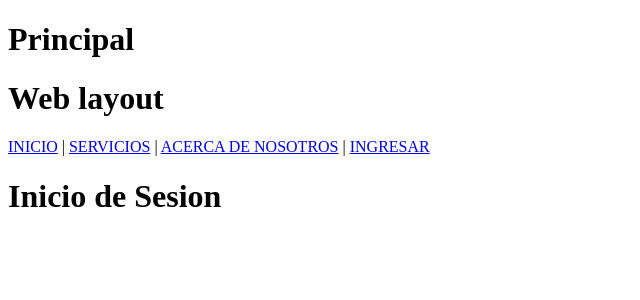
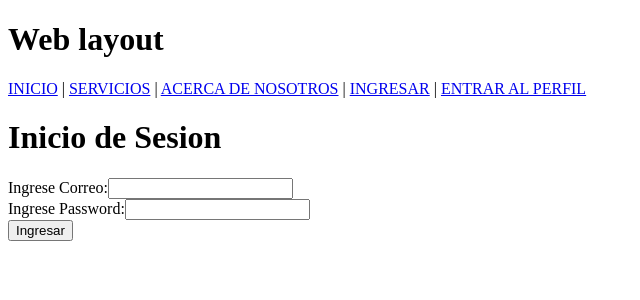
Before and after one commit to cchura94/frontend_proyecto_vue_inventarios, a Vue app: page /auth/ingresar in a window 1280 px wide. Shown: the top 300 px of the page, without its empty margins (0-640 px from the left). Built offline with nearby package versions, Linux system fonts and the light colour scheme.

Commit message:
Servicios + Login

```diff
--- a/package.json
+++ b/package.json
@@ -9,6 +9,7 @@
     "preview": "vite preview"
   },
   "dependencies": {
+    "axios": "^1.18.1",
     "vue": "^3.5.39",
     "vue-router": "^5.1.0"
   },
--- a/src/App.vue
+++ b/src/App.vue
@@ -1,5 +1,3 @@
 <template>
-  <h1>Principal</h1>
-
   <router-view />
 </template>
--- a/src/layout/AppLayout.vue
+++ b/src/layout/AppLayout.vue
@@ -2,7 +2,8 @@
     <h1>App Layout</h1>
 
     <RouterLink to="/admin">PANEL ADMINISTRATIVO</RouterLink> |
-    <RouterLink to="/admin/perfil">Mi PERFIL</RouterLink>
+    <RouterLink to="/admin/perfil">Mi PERFIL</RouterLink> |
+    <RouterLink to="/">VOLVER A LA PÁGINA INICIO</RouterLink>
 
 
     <router-view />
--- a/src/layout/WebLayout.vue
+++ b/src/layout/WebLayout.vue
@@ -4,7 +4,8 @@
     <RouterLink to="/">INICIO</RouterLink> |
     <RouterLink to="/servicios">SERVICIOS</RouterLink> |
     <RouterLink to="/acercade">ACERCA DE NOSOTROS</RouterLink> |
-    <RouterLink to="/auth/ingresar">INGRESAR</RouterLink>
+    <RouterLink to="/auth/ingresar">INGRESAR</RouterLink> |
+    <RouterLink to="/admin/perfil">ENTRAR AL PERFIL</RouterLink>
 
     <router-view />
 </template>
--- /dev/null
+++ b/src/services/api.ts
@@ -0,0 +1,14 @@
+import axios from "axios"
+
+export const BASE_URL = "https://laravue2.blumbit.net/back/public";
+const BASE_URL_API = `${BASE_URL}/api`;
+
+const instance = axios.create({
+    baseURL: BASE_URL_API
+});
+
+// interceptors del cliente
+
+// interceptores del servidor
+
+export default instance;
--- /dev/null
+++ b/src/services/auth.service.ts
@@ -0,0 +1,7 @@
+import api from "./api";
+
+
+export async function loginConLaravel(email: string, password: string){
+    const respuesta = await  api.post("/v1/auth/login", {email, password});
+    return respuesta;
+}
--- /dev/null
+++ b/src/services/perfil.service.ts
@@ -0,0 +1,6 @@
+import api from "./api"
+
+export async function funPerfil(){
+    const respuesta = await api.get("/v1/auth/profile", {headers: { Authorization: "Bearer 274|xDcSynVgbdf7KEoeC5Du2k9oKBbEGI2dDPsLexQyfd000250"}});
+    return respuesta.data;
+}
--- a/src/views/admin/Perfil.vue
+++ b/src/views/admin/Perfil.vue
@@ -1,3 +1,18 @@
 <template>
     <h1>Mi Perfil</h1>
+    {{ perfil }}
 </template>
+
+<script setup>
+import { ref } from "vue";
+import { funPerfil } from "./../../services/perfil.service"
+
+const perfil = ref({});
+
+async function funObtenerPerfil(){
+    const data = await funPerfil();
+    perfil.value = data;
+}
+
+funObtenerPerfil()
+</script>
--- a/src/views/auth/Login.vue
+++ b/src/views/auth/Login.vue
@@ -1,3 +1,34 @@
 <template>
     <h1>Inicio de Sesion</h1>
+    <div>
+        <label for="">Ingrese Correo:</label>
+        <input type="email" v-model="credenciales.email">
+        <br>
+        <label for="">Ingrese Password:</label>
+        <input type="password" v-model="credenciales.password">
+        <br>
+        <button @click="funIngresar()">Ingresar</button>
+    </div>
 </template>
+
+<script setup>
+import { ref } from "vue";
+import {loginConLaravel} from "./../../services/auth.service";
+import { useRouter } from "vue-router";
+    const credenciales = ref({email: "", password: ""});
+
+    const router = useRouter();
+
+
+    async function funIngresar(){
+        try {
+            const resp = await loginConLaravel(credenciales.value.email, credenciales.value.password);
+            console.log(resp.data);
+            router.push("/admin");
+        } catch (error) {
+
+        }
+    }
+
+
+</script>
```
Also changed, not shown: 1 other file (tests, documents, lock files or other folders).
